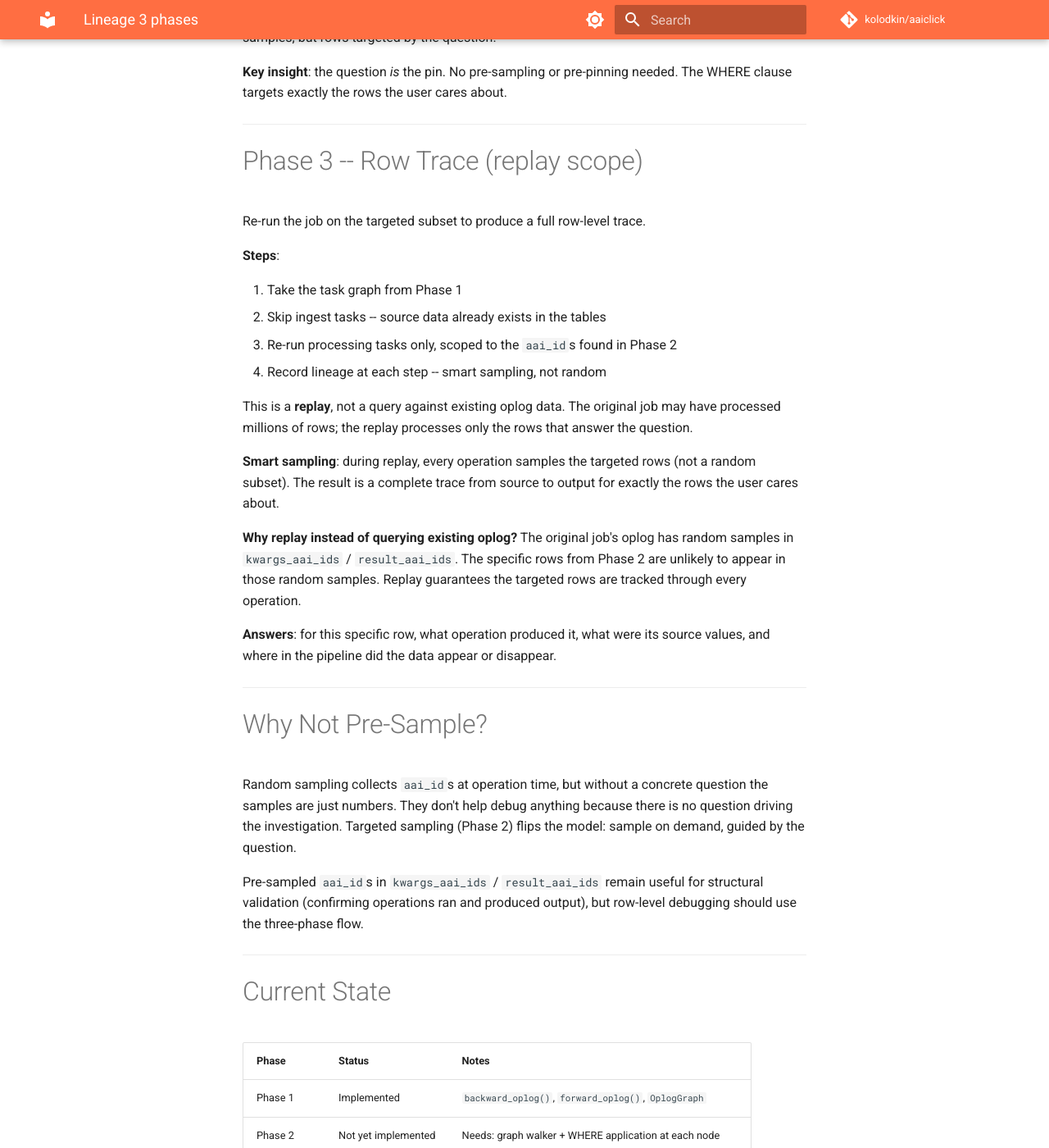
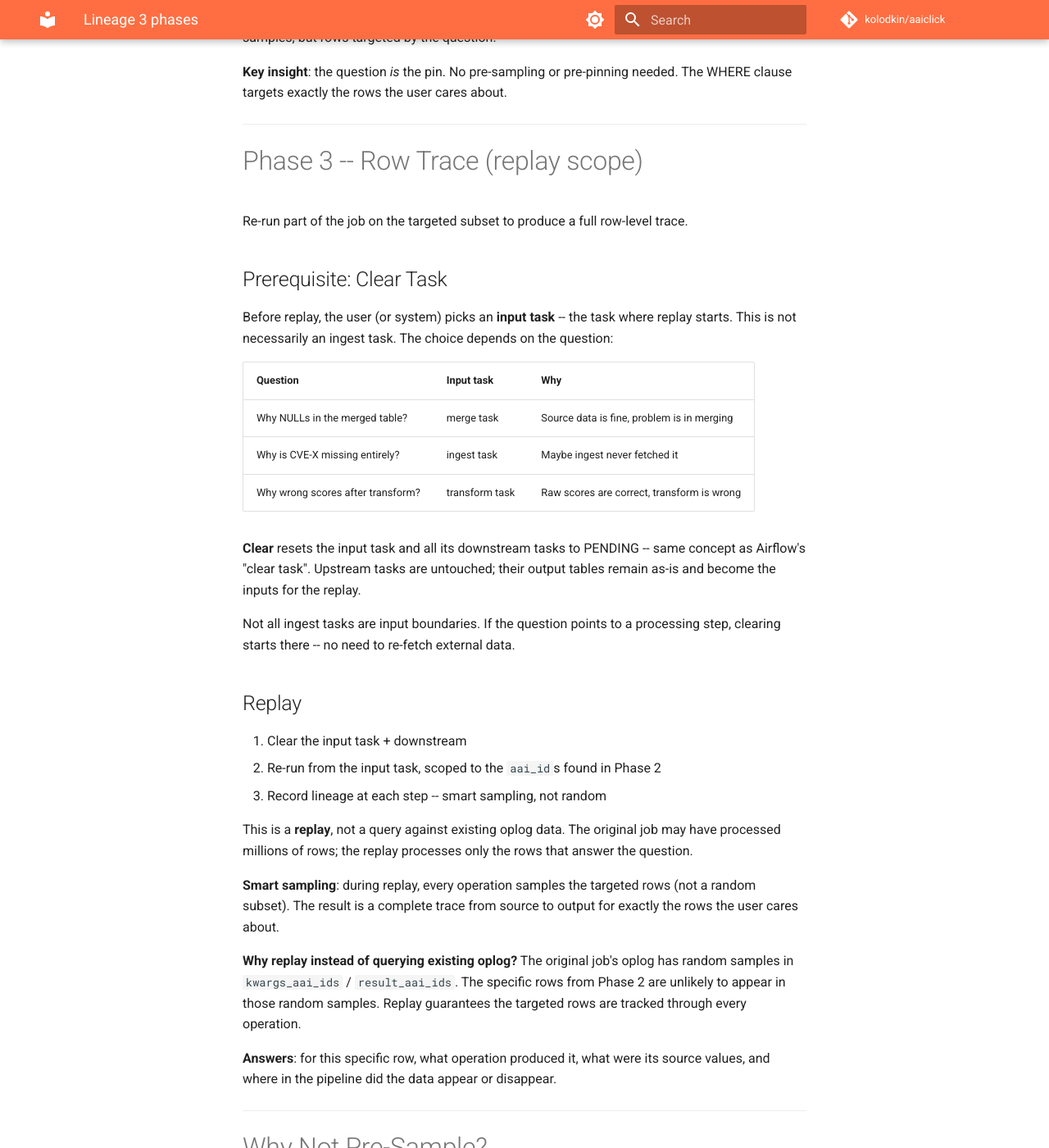
Before and after one commit to kolodkin/aaiclick, an MkDocs documentation site: the page built from docs/lineage_3_phases.md, in a window 1280 px wide and 1400 px high, scrolled down 990 px. Shown: the whole window at 82% size. Built offline with MkDocs 1.6.1 and Material for MkDocs 9.7.7, drawn with Linux system fonts in a browser that asks for light colours; comment, search, counter and statistics services are not loaded; some of the changed text lies outside the part shown.

Commit message:
feature: Phase 3 requires clear task + downstream before replay
Input task is chosen based on the question, not hardcoded as ingest.
Clear resets the input task and downstream to PENDING (like Airflow clear).
Upstream outputs remain as replay inputs.

```diff
--- a/docs/lineage_3_phases.md
+++ b/docs/lineage_3_phases.md
@@ -40,14 +40,32 @@ needed. The WHERE clause targets exactly the rows the user cares about.
 
 # Phase 3 -- Row Trace (replay scope)
 
-Re-run the job on the targeted subset to produce a full row-level trace.
+Re-run part of the job on the targeted subset to produce a full row-level trace.
 
-**Steps**:
+## Prerequisite: Clear Task
 
-1. Take the task graph from Phase 1
-2. Skip ingest tasks -- source data already exists in the tables
-3. Re-run processing tasks only, scoped to the `aai_id`s found in Phase 2
-4. Record lineage at each step -- smart sampling, not random
+Before replay, the user (or system) picks an **input task** -- the task where
+replay starts. This is not necessarily an ingest task. The choice depends on
+the question:
+
+| Question                          | Input task            | Why                                       |
+|-----------------------------------|-----------------------|-------------------------------------------|
+| Why NULLs in the merged table?    | merge task            | Source data is fine, problem is in merging |
+| Why is CVE-X missing entirely?    | ingest task           | Maybe ingest never fetched it              |
+| Why wrong scores after transform? | transform task        | Raw scores are correct, transform is wrong |
+
+**Clear** resets the input task and all its downstream tasks to PENDING --
+same concept as Airflow's "clear task". Upstream tasks are untouched; their
+output tables remain as-is and become the inputs for the replay.
+
+Not all ingest tasks are input boundaries. If the question points to a
+processing step, clearing starts there -- no need to re-fetch external data.
+
+## Replay
+
+1. Clear the input task + downstream
+2. Re-run from the input task, scoped to the `aai_id`s found in Phase 2
+3. Record lineage at each step -- smart sampling, not random
 
 This is a **replay**, not a query against existing oplog data. The original job
 may have processed millions of rows; the replay processes only the rows that
@@ -86,4 +104,11 @@ row-level debugging should use the three-phase flow.
 |---------|---------------------|---------------------------------------------------------------|
 | Phase 1 | Implemented         | `backward_oplog()`, `forward_oplog()`, `OplogGraph`           |
 | Phase 2 | Not yet implemented | Needs: graph walker + WHERE application at each node          |
-| Phase 3 | Not yet implemented | Needs: job replay mechanism (skip ingest, smart sampling)     |
+| Phase 3 | Not yet implemented | Needs: clear task + downstream, replay with smart sampling    |
+
+## Prerequisites
+
+| Prerequisite               | Status              | Notes                                              |
+|----------------------------|---------------------|----------------------------------------------------|
+| Clear task + downstream    | Not yet implemented | Reset selected task and all downstream to PENDING  |
+| Scoped replay (row subset) | Not yet implemented | Re-run tasks on targeted `aai_id`s only            |
```
